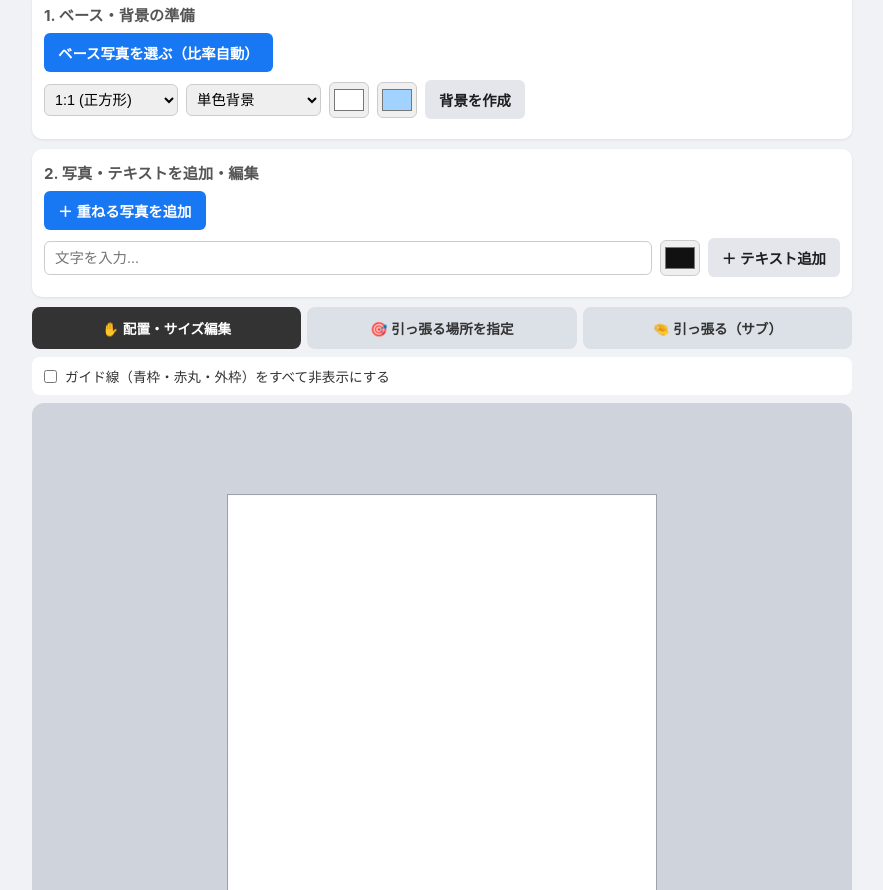
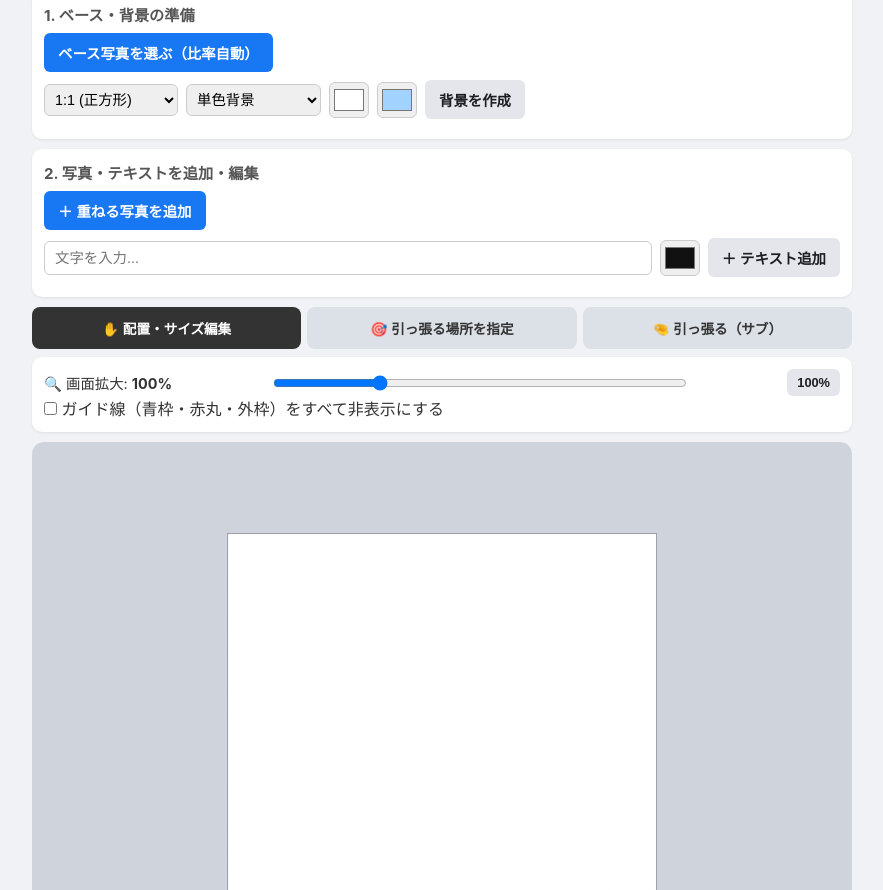
Before and after one commit to nishihararyoma-dot/Hipparu, a plain HTML site: page index.html in a window 1280 px wide. Shown: the part 62-952 px from the top of the page, without its empty margins (198-1081 px from the left). Drawn offline with Linux system fonts and the light colour scheme; animation ran at ten frames a second.

Commit message:
Update index.html

```diff
--- a/index.html
+++ b/index.html
@@ -4,7 +4,6 @@
   <meta charset="UTF-8">
   <meta name="viewport" content="width=device-width, initial-scale=1.0, user-scalable=no">
   <title>写真合成＆レイアウトエディタ</title>
-  <!-- ホーム画面追加用のアイコン設定（同じフォルダに icon.png を置くと反映されます） -->
   <link rel="apple-touch-icon" href="icon.png">
   <link rel="icon" type="image/png" href="icon.png">
   <meta name="apple-mobile-web-app-capable" content="yes">
@@ -80,11 +79,20 @@
       <button type="button" id="tabPull" class="tab">🤏 引っ張る（サブ）</button>
     </div>
 
-    <!-- ガイド線表示切り替え -->
-    <div class="guide-toggle">
-      <label>
-        <input type="checkbox" id="hideGuidesCheck"> ガイド線（青枠・赤丸・外枠）をすべて非表示にする
-      </label>
+    <!-- 拡大（ズーム）＆ガイド線表示切り替え -->
+    <div class="panel zoom-panel">
+      <div class="sliders" style="margin-top: 0;">
+        <label>
+          <span>🔍 画面拡大: <strong id="zoomLabel">100%</strong></span>
+          <input type="range" id="zoomSlider" min="0.5" max="2.5" step="0.1" value="1.0" style="width: 52%;">
+          <button type="button" id="resetZoomBtn" class="btn small">100%</button>
+        </label>
+      </div>
+      <div class="guide-toggle-inner">
+        <label>
+          <input type="checkbox" id="hideGuidesCheck"> ガイド線（青枠・赤丸・外枠）をすべて非表示にする
+        </label>
+      </div>
     </div>
 
     <!-- サブ機能用オプション -->
@@ -102,9 +110,11 @@
       </div>
     </div>
 
-    <!-- キャンバス表示エリア -->
-    <div class="canvas-area">
-      <canvas id="canvas" width="1100" height="1100"></canvas>
+    <!-- キャンバス表示エリア（拡大時スクロール対応） -->
+    <div class="canvas-area" id="canvasArea">
+      <div class="canvas-zoom-wrapper" id="canvasZoomWrapper">
+        <canvas id="canvas" width="1120" height="1120"></canvas>
+      </div>
     </div>
 
     <!-- 保存ボタン -->
```
